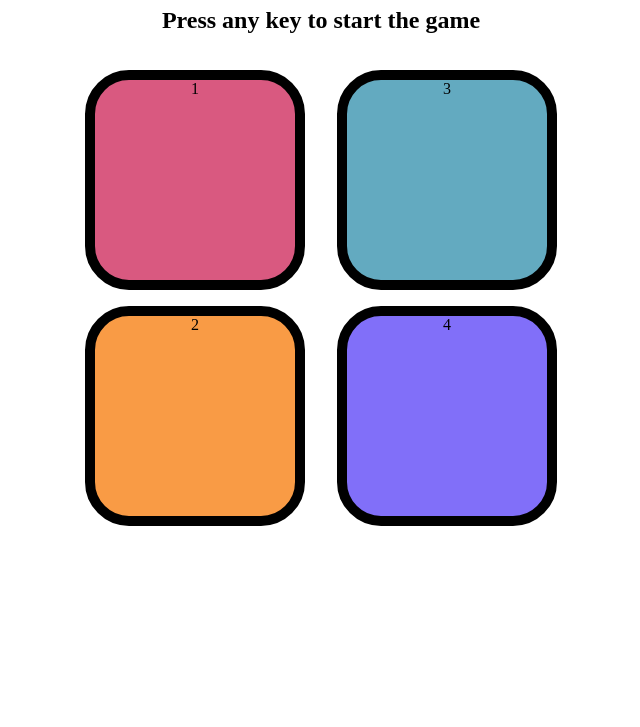
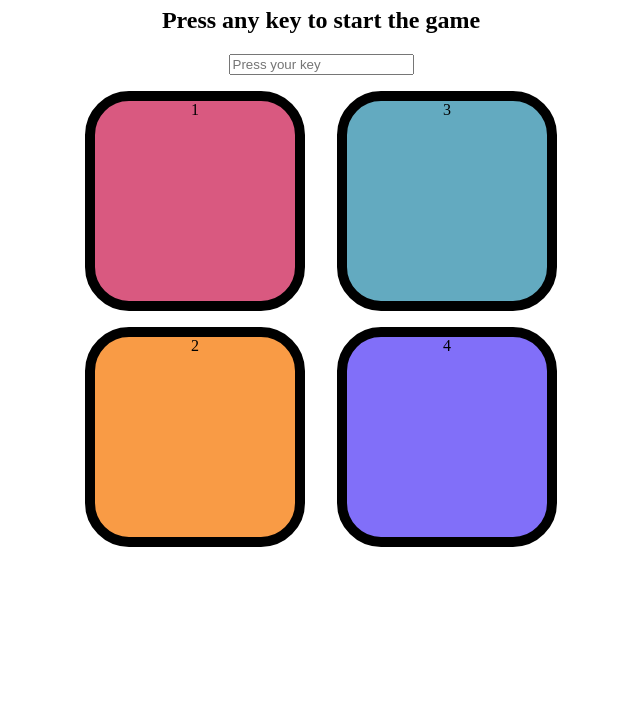
Before and after one commit to tarunstillhere/Simon-Game, a plain HTML site: page index.html in a window 1280 px wide. Shown: the part 73-800 px from the top of the page, without its empty margins (319-959 px from the left). Drawn offline with Linux system fonts and the light colour scheme.

Commit message:
Update index.html

```diff
--- a/index.html
+++ b/index.html
@@ -9,6 +9,7 @@
 <body>
     <h1>Simon Says Game</h1>
     <h2>Press any key to start the game</h2>
+     <input type="text" placeholder="Press your key" class="form-control">
     <div class="btn-container">
         <div class="line-one">
             <div class="btn red" type="button" id="red">1</div>
```
